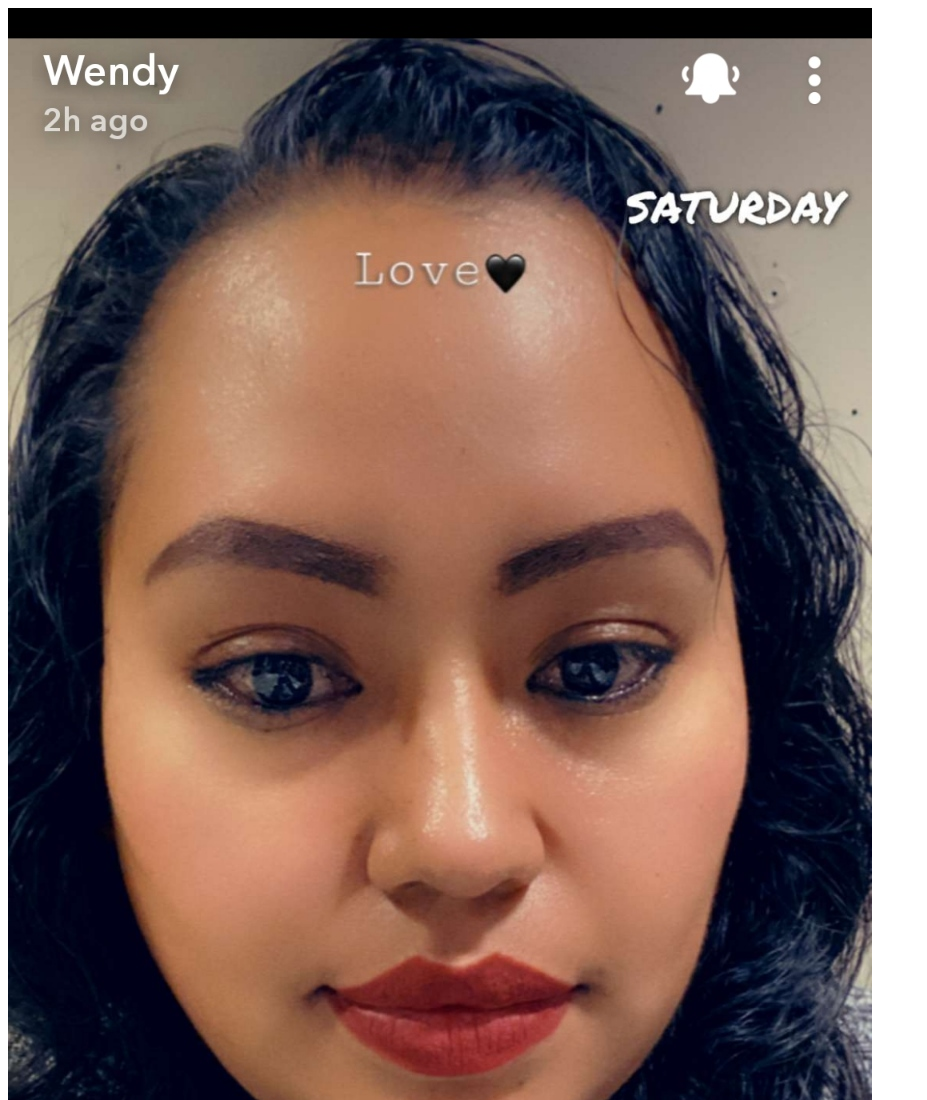
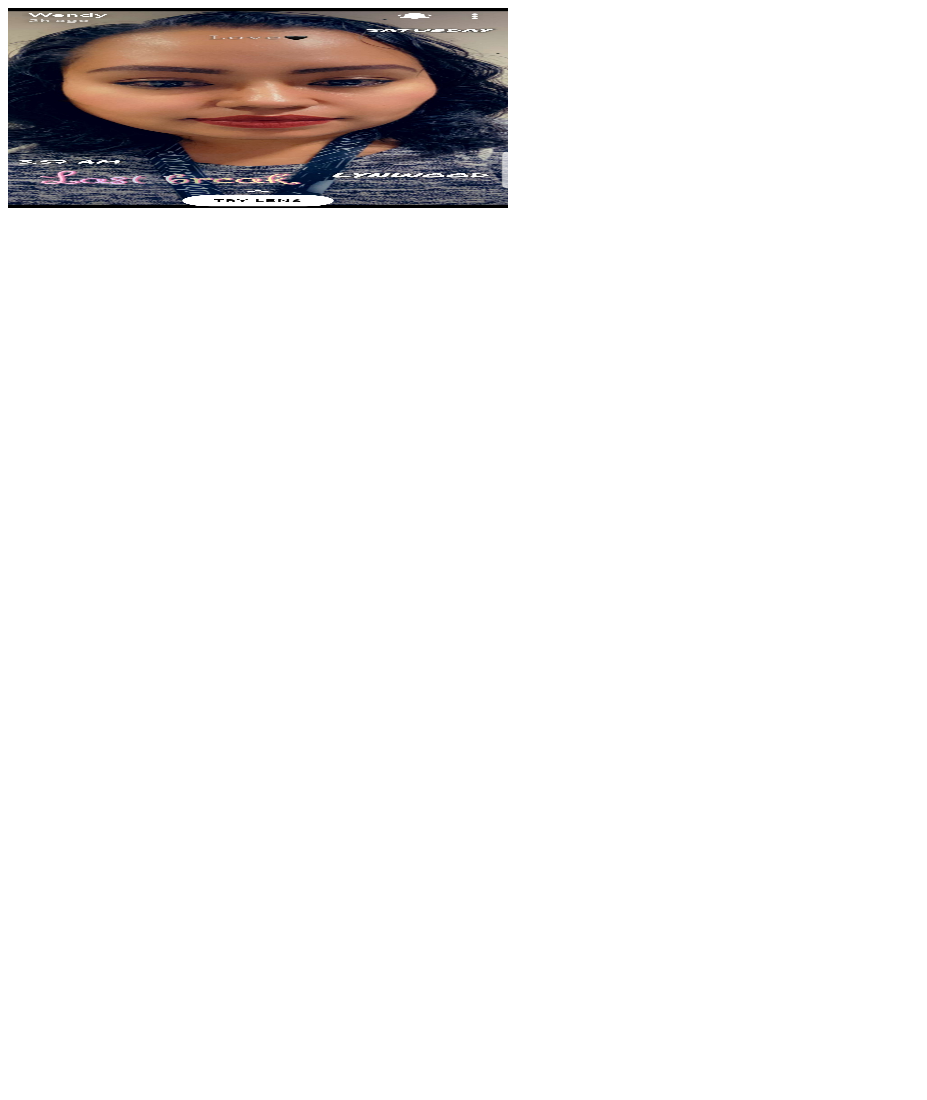
Before and after one commit to AlexAraujo28/SwitchTest, a plain HTML site: page index.html in a window 1280 px wide. Shown: the top 1100 px of the page, without its empty margins (0-927 px from the left). After the commit the page ends 800 px from the top, so only its background shows below. Drawn offline with Linux system fonts and the light colour scheme.

Commit message:
Update index.html

```diff
--- a/index.html
+++ b/index.html
@@ -1,7 +1,7 @@
 <!DOCTYPE html>
 <html lang="en">
 <head>
-  <img src ="Screenshot_20200404-061603_Snapchat.jpg">
+  <img src ="Screenshot_20200404-061603_Snapchat.jpg"width="500" height = "200">
 </head>
 <body text = blue>
 
```
